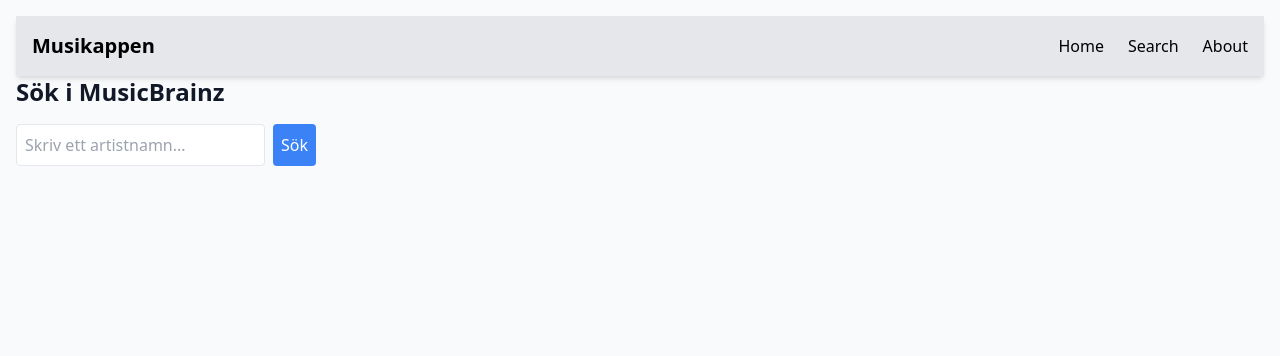
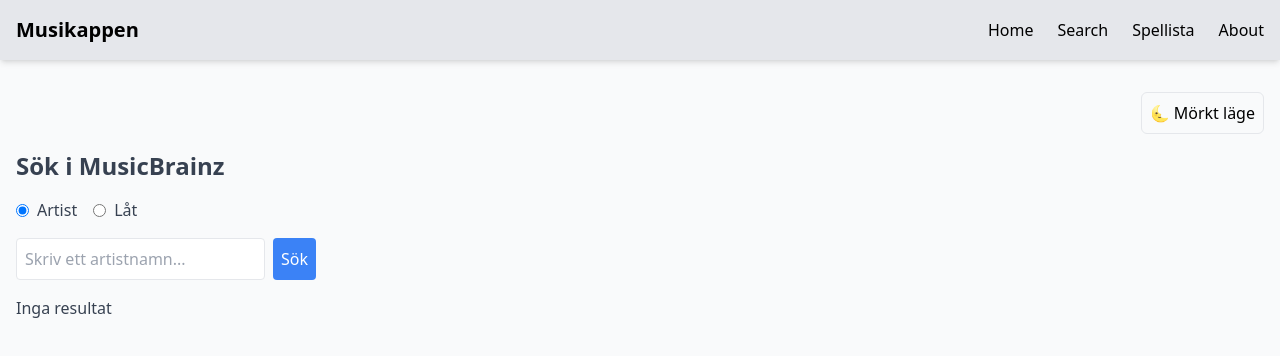
Before and after one commit to Asplund1/React-Inl-mningen, a React (Vite) app in the folder musikapp/: page /Search in a window 1280 px wide. Shown: the top 356 px of the page. Built offline with nearby package versions, Linux system fonts and the light colour scheme.

Commit message:
ändrat en hel del men lagt till playlist samt möjlighetten att älgga till i playlist

```diff
--- a/musikapp/src/App.jsx
+++ b/musikapp/src/App.jsx
@@ -2,6 +2,7 @@
 import Home from './Pages/Home';
 import Search from './Pages/Search';
 import About from './Pages/About';
+import Playlist from './Pages/Playlist'
 
 export default function App() {
   return (
@@ -10,6 +11,7 @@
         <Route path="/" element={<Home />} />
         <Route path="/Search" element={<Search />} />
         <Route path="/About" element={<About />} />
+        <Route path="/Playlist" element={<Playlist/>} />
       </Routes>
     </BrowserRouter>
   );
--- a/musikapp/src/Components/Navbar.jsx
+++ b/musikapp/src/Components/Navbar.jsx
@@ -49,6 +49,21 @@
           </li>
           <li>
             <Link
+              to="/Playlist"
+              className="
+                text-black
+                dark:text-white
+                hover:text-blue-600
+                dark:hover:text-yellow-300
+                transition-colors
+                duration-300
+              "
+            >
+              Spellista
+            </Link>
+          </li>
+          <li>
+            <Link
               to="/about"
               className="
                 text-black
--- /dev/null
+++ b/musikapp/src/Components/Playlist.jsx
@@ -0,0 +1,41 @@
+// src/components/Playlist.jsx
+import React from "react";
+import { useSelector, useDispatch } from "react-redux";
+import { removeSongFromPlaylist, clearPlaylist } from "../Features/PlaylistSlice";
+
+export default function Playlist() {
+  const dispatch = useDispatch();
+  const songs = useSelector((state) => state.playlist.songs);
+
+  return (
+    <div className="p-4">
+      <h2 className="text-xl font-bold mb-2">Min Spellista</h2>
+      {songs.length === 0 ? (
+        <p>Inga låtar i spellistan ännu.</p>
+      ) : (
+        <ul className="space-y-2">
+          {songs.map((song) => (
+            <li key={song.id} className="border-b py-2">
+              <strong>{song.title}</strong> - {song.artist}
+              <button
+                onClick={() => dispatch(removeSongFromPlaylist(song.id))}
+                className="ml-4 text-red-500"
+              >
+                Ta bort
+              </button>
+            </li>
+          ))}
+        </ul>
+      )}
+
+      {songs.length > 0 && (
+        <button
+          onClick={() => dispatch(clearPlaylist())}
+          className="mt-4 bg-red-500 text-white px-4 py-2 rounded"
+        >
+          Rensa spellista
+        </button>
+      )}
+    </div>
+  );
+}
--- a/musikapp/src/Components/SearchBar.jsx
+++ b/musikapp/src/Components/SearchBar.jsx
@@ -1,24 +1,23 @@
-import { useDispatch } from "react-redux";
-import { filterSongs } from "../Features/musicSlice";
-import { motion } from "framer-motion";
+// src/Components/SearchBar.jsx
+import React from "react";
 
-export default function SearchBar() {
-  const dispatch = useDispatch();
-
-  const handleChange = (e) => {
-    dispatch(filterSongs(e.target.value));
-  };
-
+export default function SearchBar({ searchTerm, setSearchTerm, handleSearch, loading }) {
   return (
-    <motion.input
-      initial={{ scale: 0.95 }}
-      animate={{ scale: 1 }}
-      transition={{ duration: 0.3 }}
-      type="text"
-      placeholder="Sök efter låtar..."
-      className="px-4 py-2 border rounded-md focus:outline-none focus:ring-2 focus:ring-yellow-300"
-      onChange={handleChange}
-      aria-label="Sök efter låtar"
-    />
+    <div className="mb-4 flex space-x-2">
+      <input
+        type="text"
+        placeholder="Skriv ett artistnamn..."
+        value={searchTerm}
+        onChange={(e) => setSearchTerm(e.target.value)}
+        className="border p-2 rounded"
+      />
+      <button
+        onClick={handleSearch}
+        className="bg-blue-500 text-white p-2 rounded"
+        disabled={loading}
+      >
+        {loading ? "Söker..." : "Sök"}
+      </button>
+    </div>
   );
 }
--- /dev/null
+++ b/musikapp/src/Components/SearchResults.jsx
@@ -0,0 +1,48 @@
+// src/components/SearchResults.jsx
+import React from "react";
+import { useDispatch } from "react-redux";
+import { addSongToPlaylist } from "../Features/PlaylistSlice";
+
+export default function SearchResults({ results, error, searchType }) {
+  const dispatch = useDispatch();
+
+  if (error) {
+    return <p className="text-red-500">Fel: {error}</p>;
+  }
+
+  if (!results.length) {
+    return <p>Inga resultat</p>;
+  }
+
+  return (
+    <ul className="space-y-2">
+      {results.map((item, index) => {
+        // Om searchType är "track", item kan innehålla { id, title, artist-credit }
+        // Om searchType är "artist", item innehåller { id, name } etc.
+
+        const songData = {
+          id: item.id,
+          title: searchType === "track" ? item.title : item.name,
+          artist:
+            searchType === "track"
+              ? item["artist-credit"]?.[0]?.name || "Okänd"
+              : item.name,
+        };
+
+        return (
+          <li key={index} className="border-b py-2">
+            <strong>{songData.title}</strong> <br />
+            <small>Artist: {songData.artist}</small>
+            <br />
+            <button
+              onClick={() => dispatch(addSongToPlaylist(songData))}
+              className="mt-1 bg-blue-500 text-white px-2 py-1 rounded"
+            >
+              Lägg till i spellista
+            </button>
+          </li>
+        );
+      })}
+    </ul>
+  );
+}
--- /dev/null
+++ b/musikapp/src/Features/PlaylistSlice.js
@@ -0,0 +1,29 @@
+import { createSlice } from "@reduxjs/toolkit";
+
+const initialState = {
+  songs: [], // En array av låt-objekt
+};
+
+const playlistSlice = createSlice({
+  name: "playlist",
+  initialState,
+  reducers: {
+    addSongToPlaylist: (state, action) => {
+      // action.payload är t.ex. { id: '123', title: 'Song Title', artist: 'Artist Name' }
+      state.songs.push(action.payload);
+    },
+    removeSongFromPlaylist: (state, action) => {
+      // action.payload är låtens id
+      const songId = action.payload;
+      state.songs = state.songs.filter((song) => song.id !== songId);
+    },
+    clearPlaylist: (state) => {
+      state.songs = [];
+    },
+  },
+});
+
+export const { addSongToPlaylist, removeSongFromPlaylist, clearPlaylist } =
+  playlistSlice.actions;
+
+export default playlistSlice.reducer;
--- /dev/null
+++ b/musikapp/src/Pages/Playlist.jsx
@@ -0,0 +1,57 @@
+// src/pages/Playlist.jsx
+import React from "react";
+import { useSelector, useDispatch } from "react-redux";
+import Navbar from "../Components/Navbar";
+import ThemeToggle from "../Components/ThemeToggle";
+import { removeSongFromPlaylist, clearPlaylist } from "../Features/PlaylistSlice";
+
+export default function Playlist() {
+  const dispatch = useDispatch();
+  const songs = useSelector((state) => state.playlist.songs);
+
+  return (
+    <div className="min-h-screen bg-gray-50 dark:bg-gray-900 transition-colors duration-300">
+      {/* Samma navbar som övriga sidor */}
+      <Navbar />
+      <div className="container mx-auto px-4 py-8 text-gray-700 dark:text-gray-300">
+        {/* Placera ThemeToggle uppe till höger, om du vill ha samma struktur */}
+        <div className="flex justify-end mb-4">
+          <ThemeToggle />
+        </div>
+
+        <h1 className="text-2xl font-bold text-primary dark:text-white mb-4">
+          Min Spellista
+        </h1>
+
+        {songs.length === 0 ? (
+          <p className="text-gray-700 dark:text-gray-300">
+            Inga låtar i spellistan ännu.
+          </p>
+        ) : (
+          <ul className="space-y-2">
+            {songs.map((song) => (
+              <li key={song.id} className="border-b py-2">
+                <strong>{song.title}</strong> - {song.artist}
+                <button
+                  onClick={() => dispatch(removeSongFromPlaylist(song.id))}
+                  className="ml-4 text-red-500 hover:underline"
+                >
+                  Ta bort
+                </button>
+              </li>
+            ))}
+          </ul>
+        )}
+
+        {songs.length > 0 && (
+          <button
+            onClick={() => dispatch(clearPlaylist())}
+            className="mt-4 bg-red-500 text-white px-4 py-2 rounded hover:bg-red-600"
+          >
+            Rensa spellista
+          </button>
+        )}
+      </div>
+    </div>
+  );
+}
--- a/musikapp/src/Pages/Search.jsx
+++ b/musikapp/src/Pages/Search.jsx
@@ -1,52 +1,85 @@
+// src/pages/SearchMusicBrainz.jsx (förenklad)
+import { useState } from "react";
 import Navbar from "../Components/Navbar";
-
-// src/pages/SearchMusicBrainz.jsx
-import { useState } from "react";
-import { searchArtist } from "../services/musicbrainzService";
+import { searchArtist, searchTrack } from "../services/musicbrainz";
+import SearchBar from "../Components/SearchBar";
+import SearchResults from "../Components/SearchResults";
+import ThemeToggle from "../Components/ThemeToggle";
 
 export default function SearchMusicBrainz() {
   const [searchTerm, setSearchTerm] = useState("");
+  const [searchType, setSearchType] = useState("artist");
   const [results, setResults] = useState([]);
   const [error, setError] = useState(null);
+  const [loading, setLoading] = useState(false);
 
   async function handleSearch() {
     try {
+      setLoading(true);
       setError(null);
-      const artists = await searchArtist(searchTerm);
-      setResults(artists);
+      let data;
+      if (searchType === "artist") {
+        data = await searchArtist(searchTerm);
+      } else {
+        data = await searchTrack(searchTerm);
+      }
+      setResults(data);
     } catch (err) {
       setError(err.message);
+    } finally {
+      setLoading(false);
     }
   }
 
   return (
-    <div className="p-4">
-    <Navbar/>
-      <h1 className="text-2xl font-bold mb-4">Sök i MusicBrainz</h1>
-      <div className="mb-4 flex space-x-2">
-        <input
-          type="text"
-          placeholder="Skriv ett artistnamn..."
-          value={searchTerm}
-          onChange={(e) => setSearchTerm(e.target.value)}
-          className="border p-2 rounded"
+    <div className="min-h-screen bg-gray-50 dark:bg-gray-900 transition-colors duration-300">
+      <Navbar />
+      <div className="container mx-auto px-4 py-8 text-gray-700 dark:text-gray-300">
+        {/* Placera ThemeToggle om du vill ha samma layout som Home/About */}
+        <div className="flex justify-end mb-4">
+          <ThemeToggle />
+        </div>
+
+        <h1 className="text-2xl font-bold text-primary dark:text-white mb-4">
+          Sök i MusicBrainz
+        </h1>
+
+        {/* Radioknappar för artist/låt */}
+        <div className="mb-4 flex items-center space-x-4">
+          <label className="inline-flex items-center">
+            <input
+              type="radio"
+              value="artist"
+              checked={searchType === "artist"}
+              onChange={() => setSearchType("artist")}
+              className="form-radio text-blue-500"
+            />
+            <span className="ml-2">Artist</span>
+          </label>
+          <label className="inline-flex items-center">
+            <input
+              type="radio"
+              value="track"
+              checked={searchType === "track"}
+              onChange={() => setSearchType("track")}
+              className="form-radio text-blue-500"
+            />
+            <span className="ml-2">Låt</span>
+          </label>
+        </div>
+
+        <SearchBar
+          searchTerm={searchTerm}
+          setSearchTerm={setSearchTerm}
+          handleSearch={handleSearch}
+          loading={loading}
         />
-        <button onClick={handleSearch} className="bg-blue-500 text-white p-2 rounded">
-          Sök
-        </button>
+
+        {error && <p className="text-red-500 dark:text-red-400 mt-4">Fel: {error}</p>}
+
+        {/* Resultatlistan */}
+        <SearchResults results={results} error={error} searchType={searchType} />
       </div>
-
-      {error && <p className="text-red-500">Fel: {error}</p>}
-
-      <ul className="space-y-2">
-        {results.map((artist, index) => (
-          <li key={index} className="border-b py-2">
-            <strong>{artist.name}</strong> <br />
-            <small>Typ: {artist.type || "Okänd"}</small><br />
-            <small>Disambiguation: {artist.disambiguation || "N/A"}</small>
-          </li>
-        ))}
-      </ul>
     </div>
   );
 }
--- a/musikapp/src/State/Store.jsx
+++ b/musikapp/src/State/Store.jsx
@@ -1,10 +1,10 @@
 import { configureStore } from "@reduxjs/toolkit";
-import musicReducer from "../Features/musicSlice";
+import playlistReducer from "../Features/PlaylistSlice";
 import Themereducer from "../Features/ThemeSlice";
 
 export const store = configureStore({
   reducer: {
-    music: musicReducer,
+    playlist: playlistReducer,
     theme: Themereducer,
   },
 });
--- /dev/null
+++ b/musikapp/src/services/musicbrainz.js
@@ -0,0 +1,24 @@
+// src/services/musicbrainz.js
+export async function searchArtist(artistName) {
+  const url = `https://musicbrainz.org/ws/2/artist?query=${encodeURIComponent(artistName)}&fmt=json`;
+  const response = await fetch(url, {
+    headers: {
+      "User-Agent": "MyMusicApp/1.0 (myemail@example.com)"
+    }
+  });
+  if (!response.ok) throw new Error("Nätverksfel i artist-sökning");
+  const data = await response.json();
+  return data.artists || [];
+}
+
+export async function searchTrack(trackName) {
+  const url = `https://musicbrainz.org/ws/2/recording?query=${encodeURIComponent(trackName)}&fmt=json`;
+  const response = await fetch(url, {
+    headers: {
+      "User-Agent": "MyMusicApp/1.0 (myemail@example.com)"
+    }
+  });
+  if (!response.ok) throw new Error("Nätverksfel i låt-sökning");
+  const data = await response.json();
+  return data.recordings || [];
+}
```
Also changed, not shown: musikapp/src/Features/musicSlice.js (deleted, +0 -37 lines), musikapp/src/services/musicbrainzService.js (deleted, +0 -19 lines), 1 other file (tests, documents, lock files or other folders).
